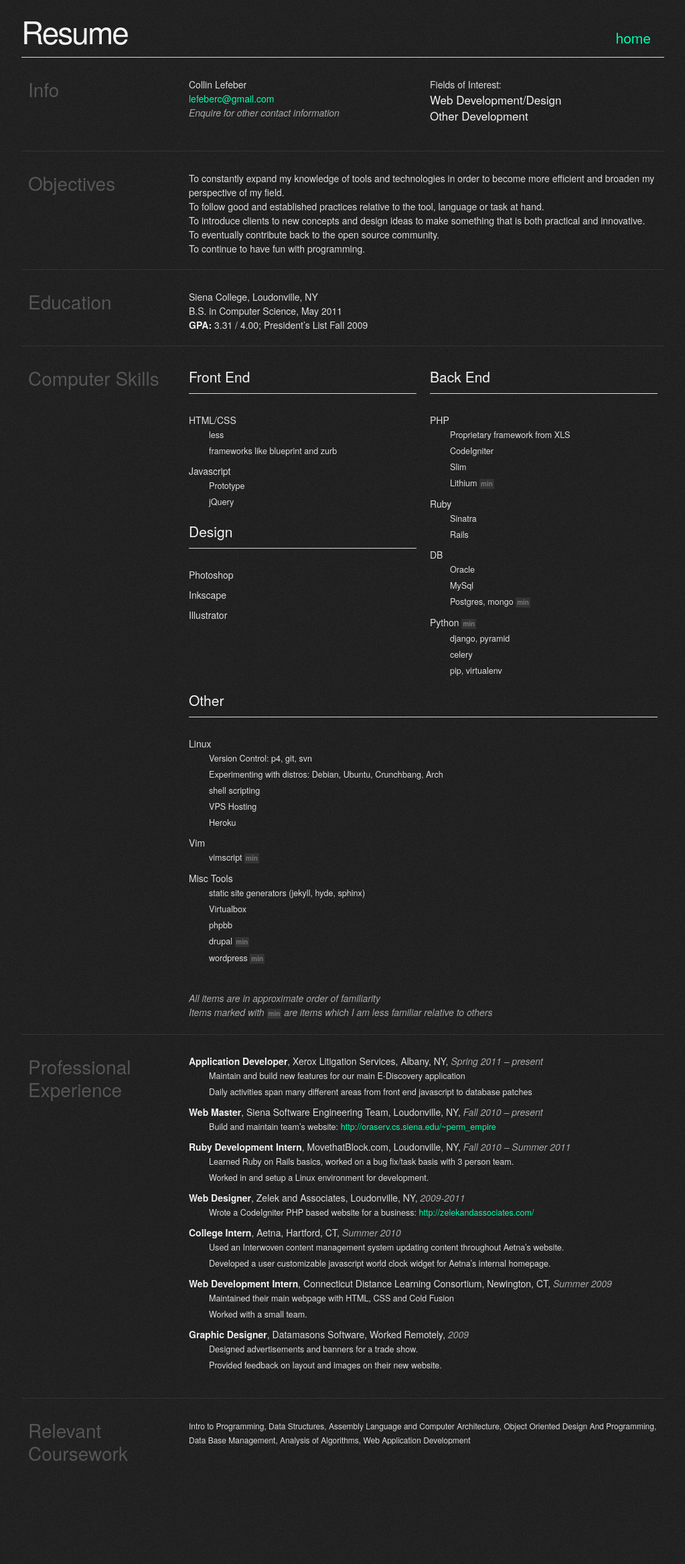
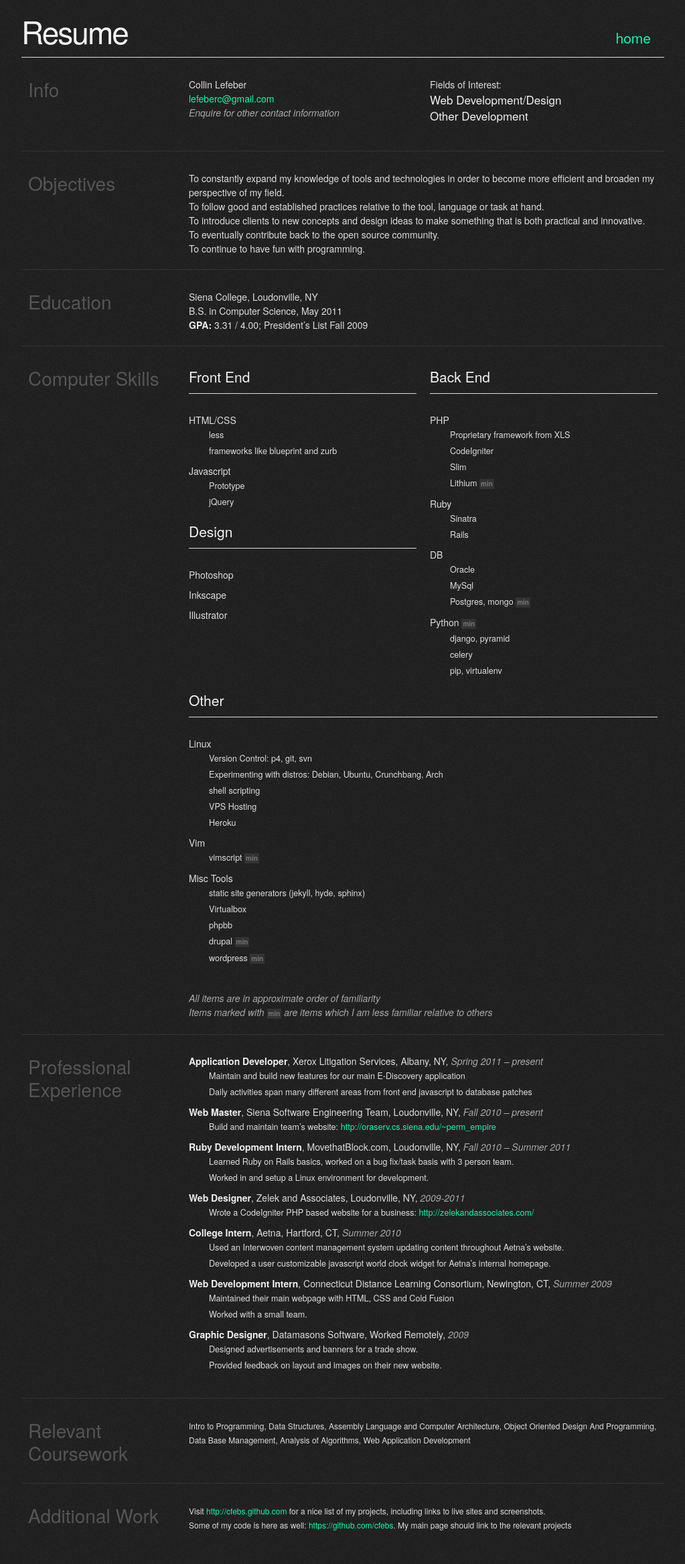
Before and after one commit to cfebs/cfebs.github.com, a Jekyll site: the page built from resume.html, in a window 1280 px wide. Shown: the whole page at 67% size, without its empty margins (128-1151 px from the left). Built offline with Jekyll 4.4.1, drawn with Linux system fonts in a browser that asks for light colours; nearby versions of some CDN libraries; before the commit the page ends 2214 px from its top, so only the background shows below that.

Commit message:
resume styles

```diff
--- a/_layouts/default.html
+++ b/_layouts/default.html
@@ -8,7 +8,7 @@
 	<!-- Basic Page Needs
     ================================================== -->
 	<meta charset="utf-8">
-	<title>Collin</title>
+    <title>Collin Lefeber</title>
 	<meta name="description" content="">
 	<meta name="author" content="">
 
--- a/resume.html
+++ b/resume.html
@@ -4,7 +4,7 @@ title: Resume
 ---
 
 <style type="text/css" media="print">
-    #resume-title, hr, hr.sep
+    #resume-title, #home-link, hr, hr.sep
     {
         display: none;
     }
@@ -15,11 +15,11 @@ title: Resume
 <br>
 
 <div class="twelve columns alpha">
-<h1>Resume</h1>
+<h1 id="resume-title">Resume</h1>
 </div>
 
 <div class="four columns omega" style="text-align: right; padding-top: 20px;">
-    <h4><a href="/">home</a></h4>
+    <h4><a id="home-link" href="/">home</a></h4>
 </div>
 
 <hr>
@@ -154,3 +154,24 @@ title: Resume
         </div>
     </div>
 </div>
+
+<hr class="sep">
+
+<div class="sixteen columns">
+    <div class="row">
+        <div class="four columns alpha">
+            <div class="topic">
+                <h3>Additional Work</h3>
+            </div>
+        </div>
+        <div class="twelve columns omega">
+            <div class="topic-content">
+                <p>
+                    Visit <a href="http://cfebs.github.com">http://cfebs.github.com</a> for a nice list of my projects, including links to live sites and screenshots.
+                    <br>
+                    Some of my code is here as well: <a href="https://github.com/cfebs">https://github.com/cfebs</a>. My main page should link to the relevant projects
+                </p>
+            </div>
+        </div>
+    </div>
+</div>
```
